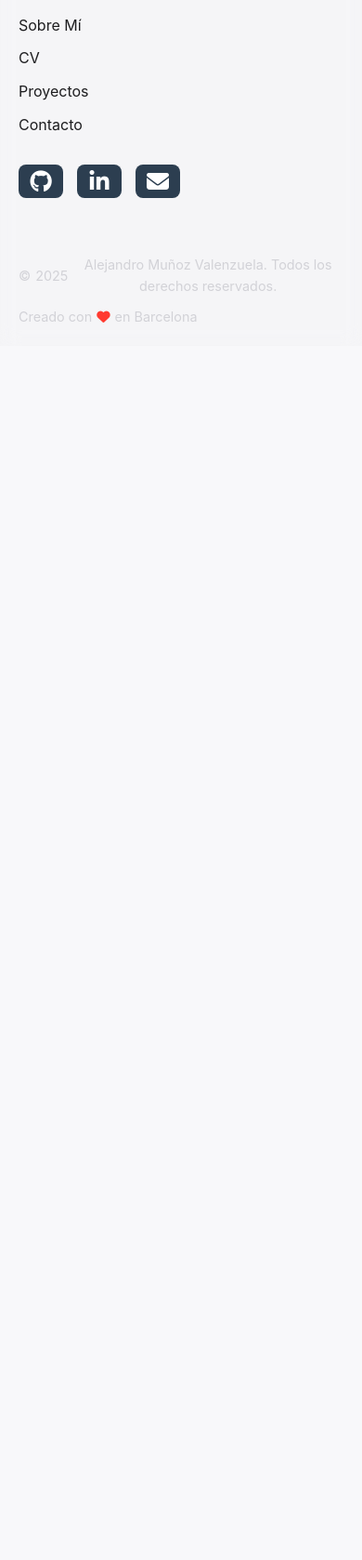
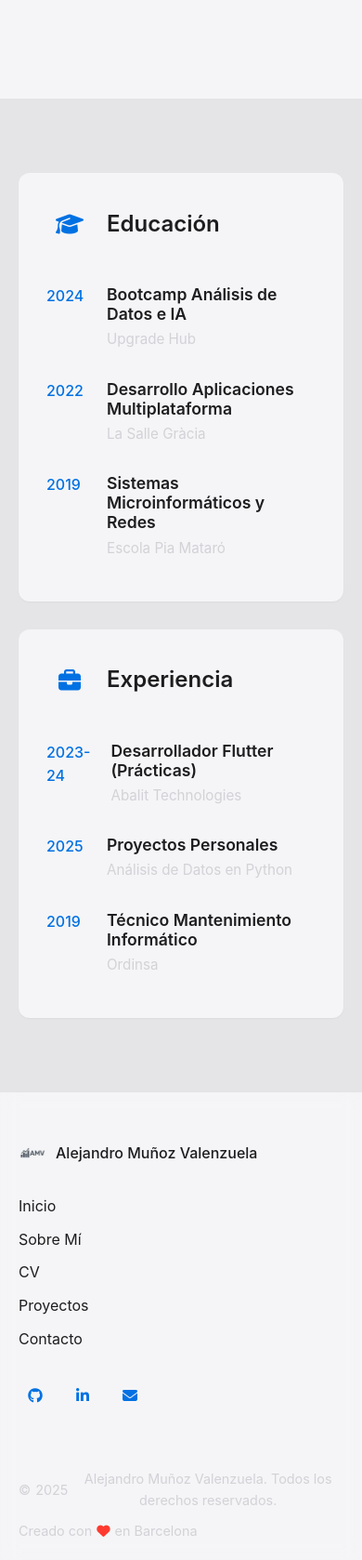
Before and after one commit to mvalejandro21/mi_portfolio, a Flask app: page /about in a window 390 px wide. Shown: the part 1558-3236 px from the top of the page at 93% size. Before the commit the page ends 1905 px from the top, so only its background shows below. Run offline with Flask 3, Linux system fonts and the light colour scheme; some web fonts are replaced.

Commit message:
troubleshoot

```diff
--- a/templates/about.html
+++ b/templates/about.html
@@ -1,166 +1,109 @@
 {% extends "base.html" %}
 
 {% block content %}
-<section class="contact">
+<section class="about-section">
     <div class="container">
-        <div class="contact-content">
-            <div class="contact-info">
-                <h1>Contacto</h1>
-                <p>¿Interesado en trabajar juntos? Contáctame a través de mis redes sociales o por los siguientes medios:</p>
-
-                <div class="contact-details">
-                    <div class="contact-item">
-                        <i class="fas fa-envelope"></i>
-                        <div>
-                            <h3>Email</h3>
-                            <p style="color: #2c3e50; font-weight: 500; font-size: 18px;">mvalejandro21@gmail.com</p>
-                        </div>
-                    </div>
-                    <div class="contact-item">
-                        <i class="fas fa-phone"></i>
-                        <div>
-                            <h3>Teléfono</h3>
-                            <p style="color: #2c3e50; font-weight: 500; font-size: 18px;">+34 651 81 58 12</p>
-                        </div>
-                    </div>
-                    <div class="contact-item">
-                        <i class="fas fa-map-marker-alt"></i>
-                        <div>
-                            <h3>Ubicación</h3>
-                            <p style="color: #2c3e50; font-weight: 500; font-size: 18px;">Barcelona, España</p>
-                        </div>
-                    </div>
-                </div>
-
-                <div class="social-contact">
-                    <h3 style="color: #2c3e50; margin-bottom: 1rem;">Sígueme en:</h3>
-                    <div class="social-icons">
-                        <a href="https://github.com/mvalejandro21" class="social-icon" target="_blank">
-                            <i class="fab fa-github"></i>
-                            <span>GitHub</span>
-                        </a>
-                        <a href="https://www.linkedin.com/in/alejandro-muñoz-valenzuela" class="social-icon" target="_blank">
-                            <i class="fab fa-linkedin"></i>
-                            <span>LinkedIn</span>
-                        </a>
-                    </div>
+        <div class="about-grid">
+            <div class="about-image animate-on-scroll">
+                <div class="image-wrapper">
+                    <img src="{{ url_for('static', filename='img/profile.jpg') }}" alt="Alejandro Muñoz Valenzuela" class="profile-image">
+                    <div class="image-border"></div>
+                    <div class="image-accent"></div>
                 </div>
             </div>
 
-            <div class="contact-image">
-                <img src="{{ url_for('static', filename='images/contact-image.jpg') }}" alt="Contacto" style="width: 100%; border-radius: 15px; box-shadow: 0 10px 30px rgba(0,0,0,0.1);">
-                <p style="text-align: center; margin-top: 1rem; color: #666; font-style: italic;">
-                    Disponible para nuevos proyectos y oportunidades
-                </p>
+            <div class="about-content animate-on-scroll" data-delay="0.1s">
+                <h1 class="section-title">
+                    <span class="title-number">02.</span> Sobre Mí
+                    <span class="title-line"></span>
+                </h1>
+
+                <div class="about-text">
+                    <p class="intro-text">Analista de datos con formación técnica en desarrollo y pasión por transformar datos en decisiones.</p>
+
+                    <div class="bio-section">
+                        <p>Desde pequeño, siempre he sentido una gran curiosidad por el mundo del <strong>hardware y el software</strong>. Esa pasión me llevó a estudiar el grado de <strong>Sistemas Microinformáticos y Redes</strong>, donde descubrí mi interés por el hardware, las redes y los sistemas operativos.</p>
+
+                        <p>Más adelante decidí adentrarme en el mundo del desarrollo y cursé <strong>Desarrollo de Aplicaciones Multiplataforma (DAM)</strong>, aprendiendo tecnologías como HTML, CSS, Bash, Kotlin, SQL, Java, PHP, Odoo, Swift, C# y una introducción a Python.</p>
+                    </div>
+
+                    <div class="highlight-card">
+                        <i class="fas fa-lightbulb"></i>
+                        <p>Mi proyecto personal para digitalizar la tienda de mi padre fue el punto de inflexión que me llevó al análisis de datos.</p>
+                    </div>
+
+                    <div class="bio-section">
+                        <p>Hoy, como <strong>analista de datos</strong>, combino mis conocimientos técnicos con la capacidad de extraer insights valiosos. Estoy en búsqueda de mi primera oportunidad profesional para crecer en este apasionante mundo.</p>
+                    </div>
+                </div>
             </div>
         </div>
     </div>
 </section>
 
-<style>
-    .contact {
-        padding: 80px 0;
-        background: linear-gradient(135deg, #f8f9fa 0%, #ffffff 100%);
-        min-height: calc(100vh - 80px);
-    }
+<section class="details-section">
+    <div class="container">
+        <div class="details-grid animate-on-scroll">
+            <div class="detail-card">
+                <div class="card-header">
+                    <i class="fas fa-graduation-cap"></i>
+                    <h3>Educación</h3>
+                </div>
+                <ul class="detail-list">
+                    <li>
+                        <span class="detail-year">2024</span>
+                        <div>
+                            <h4>Bootcamp Análisis de Datos e IA</h4>
+                            <p>Upgrade Hub</p>
+                        </div>
+                    </li>
+                    <li>
+                        <span class="detail-year">2022</span>
+                        <div>
+                            <h4>Desarrollo Aplicaciones Multiplataforma</h4>
+                            <p>La Salle Gràcia</p>
+                        </div>
+                    </li>
+                    <li>
+                        <span class="detail-year">2019</span>
+                        <div>
+                            <h4>Sistemas Microinformáticos y Redes</h4>
+                            <p>Escola Pia Mataró</p>
+                        </div>
+                    </li>
+                </ul>
+            </div>
 
-    .contact-content {
-        display: grid;
-        grid-template-columns: 1fr 1fr;
-        gap: 4rem;
-        max-width: 1200px;
-        margin: 0 auto;
-        padding: 0 20px;
-        align-items: center;
-    }
-
-    .contact-info h1 {
-        color: #2c3e50;
-        font-size: 3rem;
-        font-weight: 700;
-        margin-bottom: 1rem;
-    }
-
-    .contact-info > p {
-        color: #5d6d7e;
-        font-size: 1.2rem;
-        line-height: 1.6;
-        margin-bottom: 2.5rem;
-    }
-
-    .contact-item {
-        display: flex;
-        align-items: center;
-        gap: 1.5rem;
-        margin-bottom: 2rem;
-        padding: 1.5rem;
-        background: white;
-        border-radius: 12px;
-        box-shadow: 0 5px 20px rgba(0,0,0,0.08);
-        transition: transform 0.3s ease;
-    }
-
-    .contact-item:hover {
-        transform: translateY(-5px);
-    }
-
-    .contact-item i {
-        font-size: 2rem;
-        color: #3498db;
-        width: 50px;
-        text-align: center;
-    }
-
-    .contact-item h3 {
-        color: #2c3e50;
-        margin-bottom: 0.5rem;
-        font-size: 1.3rem;
-    }
-
-    .social-contact {
-        margin-top: 3rem;
-    }
-
-    .social-icons {
-        display: flex;
-        gap: 1rem;
-        flex-wrap: wrap;
-    }
-
-    .social-icon {
-        display: flex;
-        align-items: center;
-        gap: 0.5rem;
-        padding: 1rem 1.5rem;
-        background: #2c3e50;
-        color: white;
-        text-decoration: none;
-        border-radius: 8px;
-        transition: all 0.3s ease;
-    }
-
-    .social-icon:hover {
-        background: #3498db;
-        transform: translateY(-2px);
-    }
-
-    .social-icon i {
-        font-size: 1.5rem;
-    }
-
-    @media (max-width: 768px) {
-        .contact-content {
-            grid-template-columns: 1fr;
-            gap: 2rem;
-        }
-
-        .contact-info h1 {
-            font-size: 2.5rem;
-        }
-
-        .social-icons {
-            flex-direction: column;
-        }
-    }
-</style>
+            <div class="detail-card">
+                <div class="card-header">
+                    <i class="fas fa-briefcase"></i>
+                    <h3>Experiencia</h3>
+                </div>
+                <ul class="detail-list">
+                    <li>
+                        <span class="detail-year">2023-24</span>
+                        <div>
+                            <h4>Desarrollador Flutter (Prácticas)</h4>
+                            <p>Abalit Technologies</p>
+                        </div>
+                    </li>
+                    <li>
+                        <span class="detail-year">2025</span>
+                        <div>
+                            <h4>Proyectos Personales</h4>
+                            <p>Análisis de Datos en Python</p>
+                        </div>
+                    </li>
+                    <li>
+                        <span class="detail-year">2019</span>
+                        <div>
+                            <h4>Técnico Mantenimiento Informático</h4>
+                            <p>Ordinsa</p>
+                        </div>
+                    </li>
+                </ul>
+            </div>
+        </div>
+    </div>
+</section>
 {% endblock %}
```
Also changed, not shown: templates/contact.html (+127 -34 lines).
